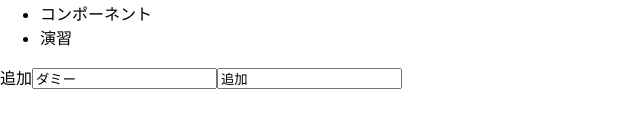
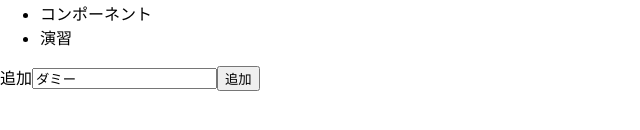
Before and after one commit to john0714/my-react-app, a React (Create React App) app: page / in a window 1280 px wide. Shown: the part 176-306 px from the top of the page, without its empty margins (0-640 px from the left). Built offline with nearby package versions, Linux system fonts and the light colour scheme.

Commit message:
2回目 - リストの値をStateで管理 - 追加押下時にリストに追加できるように変更

```diff
--- a/src/App.js
+++ b/src/App.js
@@ -3,7 +3,6 @@ import './App.css';
 
 import Header from "./Header";
 import StudyList from "./List";
-import Form from "./Form";
 
 function App() {
   return (
@@ -11,7 +10,6 @@ function App() {
       <Header/>
       <p>TODOが追加できるよ</p>
       <StudyList/>
-      <Form/>
     </div>
   );
 }
--- a/src/Form.js
+++ b/src/Form.js
@@ -1,11 +1,24 @@
-import React from 'react';
+import React, { useState } from 'react';
 
-function Form() {
+function Form({list, changeList, reloadList}) { // App.jsでJSXで投入した値なので{}をつけてJSXにして使う
+  const [tmpText, changeTmpText] = useState('ダミー')
+
   return(
     <div className="form">
       <label htmlFor="text">追加</label>
-      <input itemType="text" id="text" defaultValue="ダミー"/>
-      <input itemType="button" defaultValue="追加"/>
+      <input itemType="text" id="text"
+             value={tmpText}
+             onChange={e=>changeTmpText(e.currentTarget.value)}
+      />
+      <button itemType="button"
+        onClick={
+          ()=> {
+            list.push(tmpText)
+            changeList(list)
+            reloadList()
+          }
+        }
+      >追加</button>
     </div>
   );
 }
--- a/src/List.js
+++ b/src/List.js
@@ -1,14 +1,40 @@
-import React from 'react';
+import React, { useState } from 'react';
+import Form from "./Form";
 
 function List() {
-  const checkedList = ["Reactのインストール", "JSXを学ぶ"];
-  const list = ["コンポーネント", "演習"];
+  const [checkedList] = useState(["Reactのインストール", "JSXを学ぶ"])
+  const [list, changeList] = useState(["コンポーネント", "演習"])
+  const [isEdited, changeEditFlag] = useState(true)
+
+  const reloadList = () => {
+    if(isEdited) {
+      changeEditFlag(false)
+    } else {
+      changeEditFlag(true)
+    }
+  };
 
   return (
-    <ul className="list">
-      {checkedList.map((item, i) => <li className="checked" key={i}> {item} </li>)}
-      {list.map((item, i) => <li key={i}> {item} </li>)}
-    </ul>
+    <>
+      {
+        isEdited
+        ?
+          <ul className="list">
+            {checkedList.map((item, i) => <li className="checked" key={i}> {item} </li>)}
+            {list.map((item, i) => <li key={i}> {item} </li>)}
+          </ul>
+          :
+          <ul className="list">
+            {checkedList.map((item, i) => <li className="checked" key={i}> {item} </li>)}
+            {list.map((item, i) => <li key={i}> {item} </li>)}
+          </ul>
+      }
+      <Form
+        list={list}
+        changeList={changeList}
+        reloadList={reloadList}
+      />
+    </>
   );
 }
 
```
Also changed, not shown: src/README.md.
